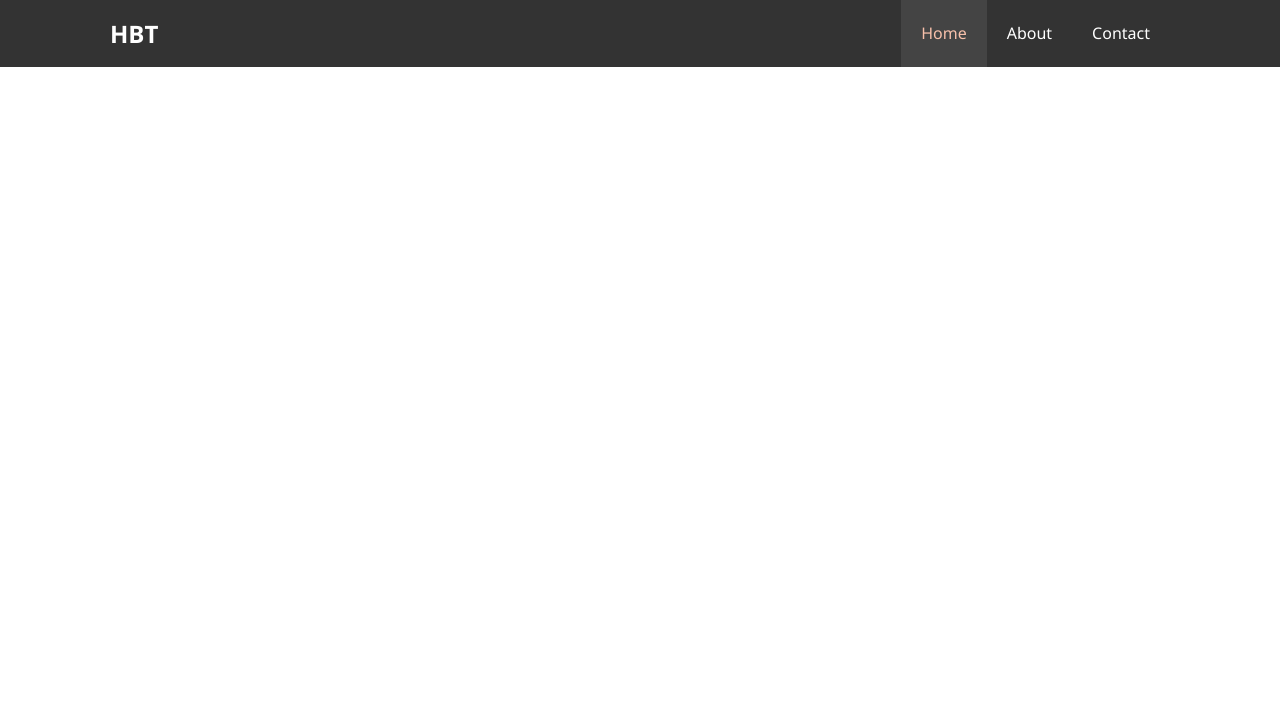
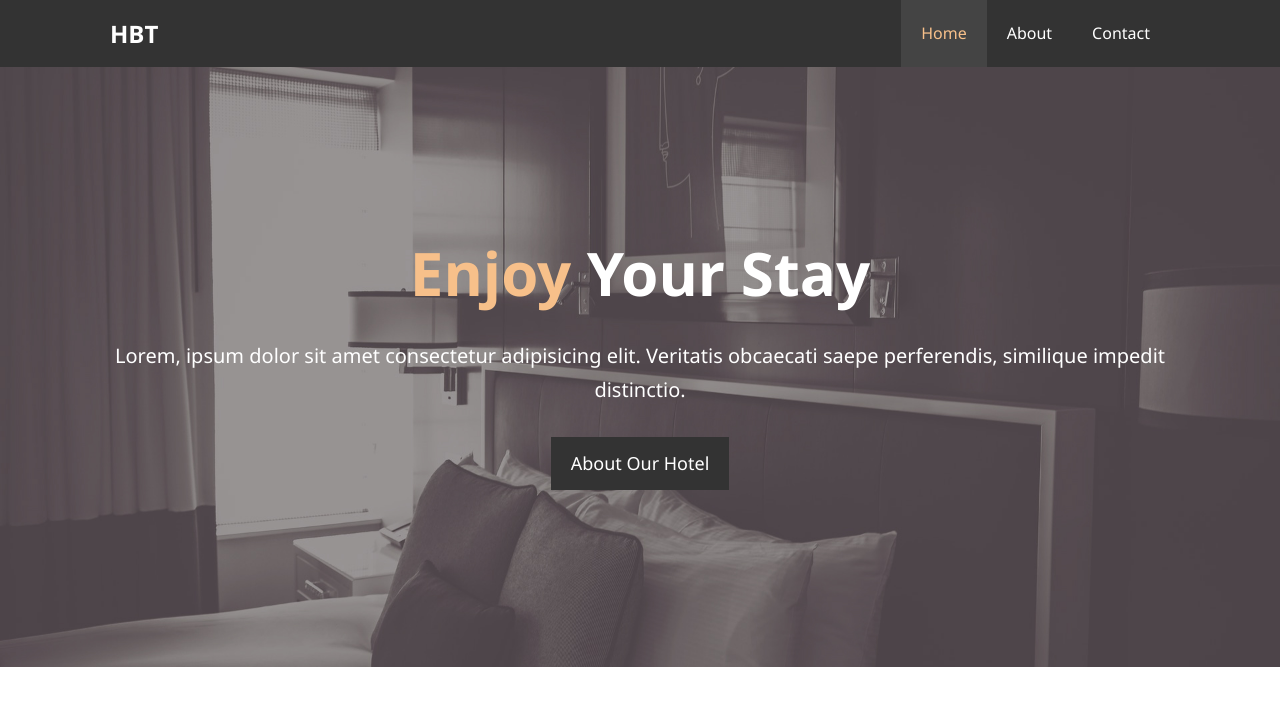
Before and after one commit to abdultolba/hotel-bt, a plain HTML site: page index.html in a window 1280 px wide. Drawn offline with Linux system fonts and the light colour scheme.

Commit message:
Added header/section content

```diff
--- a/css/style.css
+++ b/css/style.css
@@ -4,8 +4,10 @@
  */
 
 * {
+    /* Reset the margin's and padding's */
     margin: 0;
     padding: 0;
+    /* Include the padding and order in an element's width/height */
     box-sizing: border-box;
 }
 
@@ -16,7 +18,7 @@ html, body {
     line-height: 1.7em;
 }
 
-a{
+a {
     color: #333;
     text-decoration: none;
 }
@@ -39,6 +41,29 @@ p {
     padding: 0 20px;
 }
 
+.text-primary {
+    color: #f7c08a;
+}
+
+.lead {
+    font-size: 20px;
+}
+
+.btn {
+    display: inline-block;
+    background: #333;
+    color: #fff;
+    font-size: 18px;
+    padding: 13px 20px;
+    border: none;
+    cursor: pointer;
+}
+
+.btn:hover {
+    background: #f7c08a;
+    color: #333;
+}
+
 /* Navigation Bar */
 
 #navbar {
@@ -51,7 +76,7 @@ p {
     color: #fff;
 }
 
-#navbar h1{
+#navbar h1 {
     float: left;
     padding-top: 20px;
 }
@@ -65,7 +90,7 @@ p {
     float: left;
 }
 
-#navbar ul li a{
+#navbar ul li a {
     display: block;
     padding: 20px;
     text-align: center;
@@ -74,5 +99,28 @@ p {
 #navbar ul li a:hover,
 #navbar ul li a.current{
     background: #444;
-    color: #f7c0aa;
+    color: #f7c08a;
 }
+
+/* Showcase Styling */
+
+#showcase {
+    background: url('../img/showcase.jpg') no-repeat center center/cover;
+    height: 600px;
+}
+
+#showcase .showcase-content {
+    color: #fff;
+    text-align: center;
+    padding-top: 170px;
+}
+
+#showcase .showcase-content h1 {
+font-size: 60px;
+    line-height: 1.2em;
+}
+
+#showcase .showcase-content p {
+    padding-bottom: 20px;
+    line-height: 1.7em;
+}
--- a/index.html
+++ b/index.html
@@ -12,6 +12,7 @@
 </head>
 
 <body>
+
     <header>
         <nav id="navbar">
             <div class="container">
@@ -23,8 +24,22 @@
                 </ul>
             </div>
         </nav>
+
+        <div id="showcase">
+            <div class="container">
+                <div class="showcase-content">
+
+                    <h1><span class="text-primary">Enjoy</span> Your Stay</h1>
+                    <p class="lead">Lorem, ipsum dolor sit amet consectetur adipisicing elit. Veritatis obcaecati saepe
+                        perferendis,
+                        similique impedit distinctio.</p>
+                    <a class="btn" href="about.html">About Our Hotel</a>
+
+                </div>
+            </div>
+        </div>
+
     </header>
-
 </body>
 
 </html>
```
